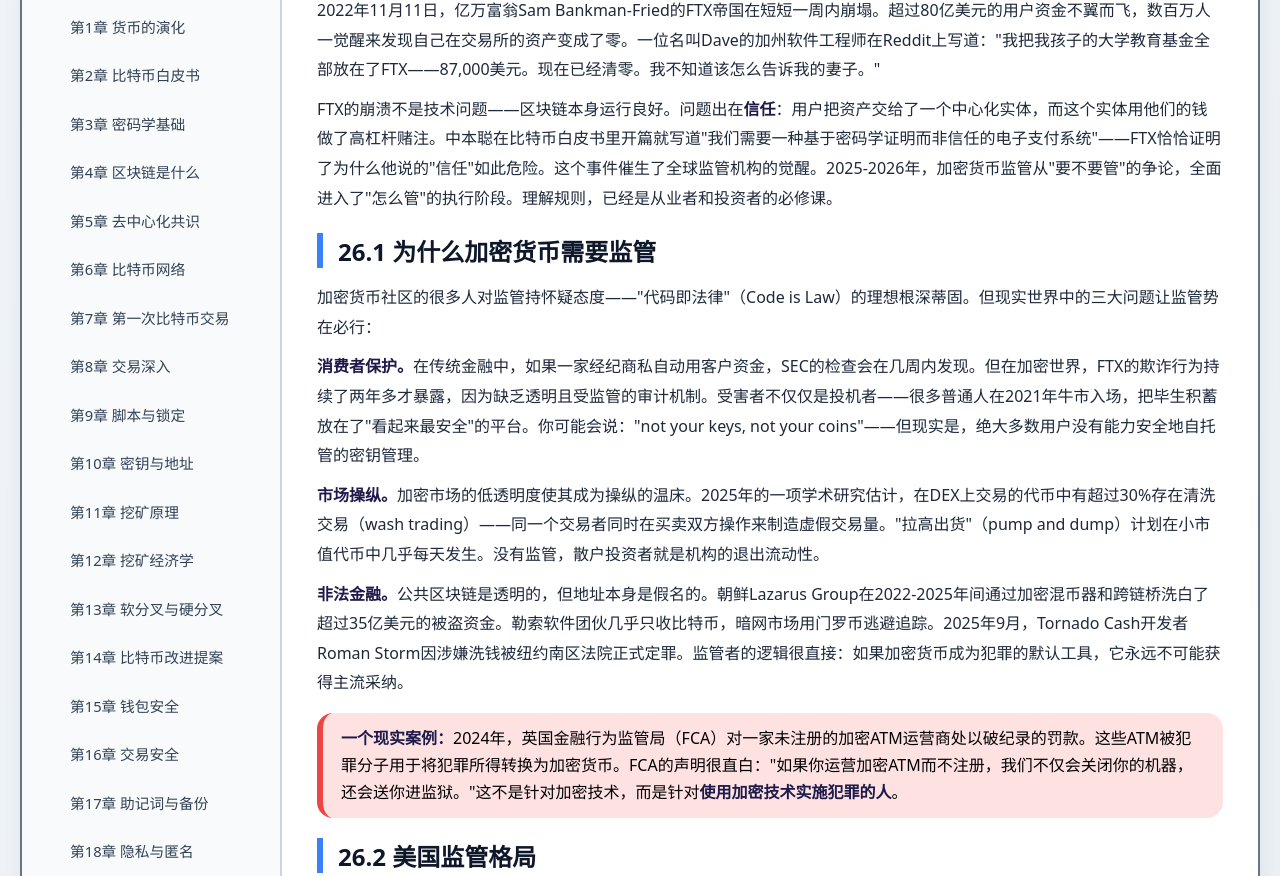
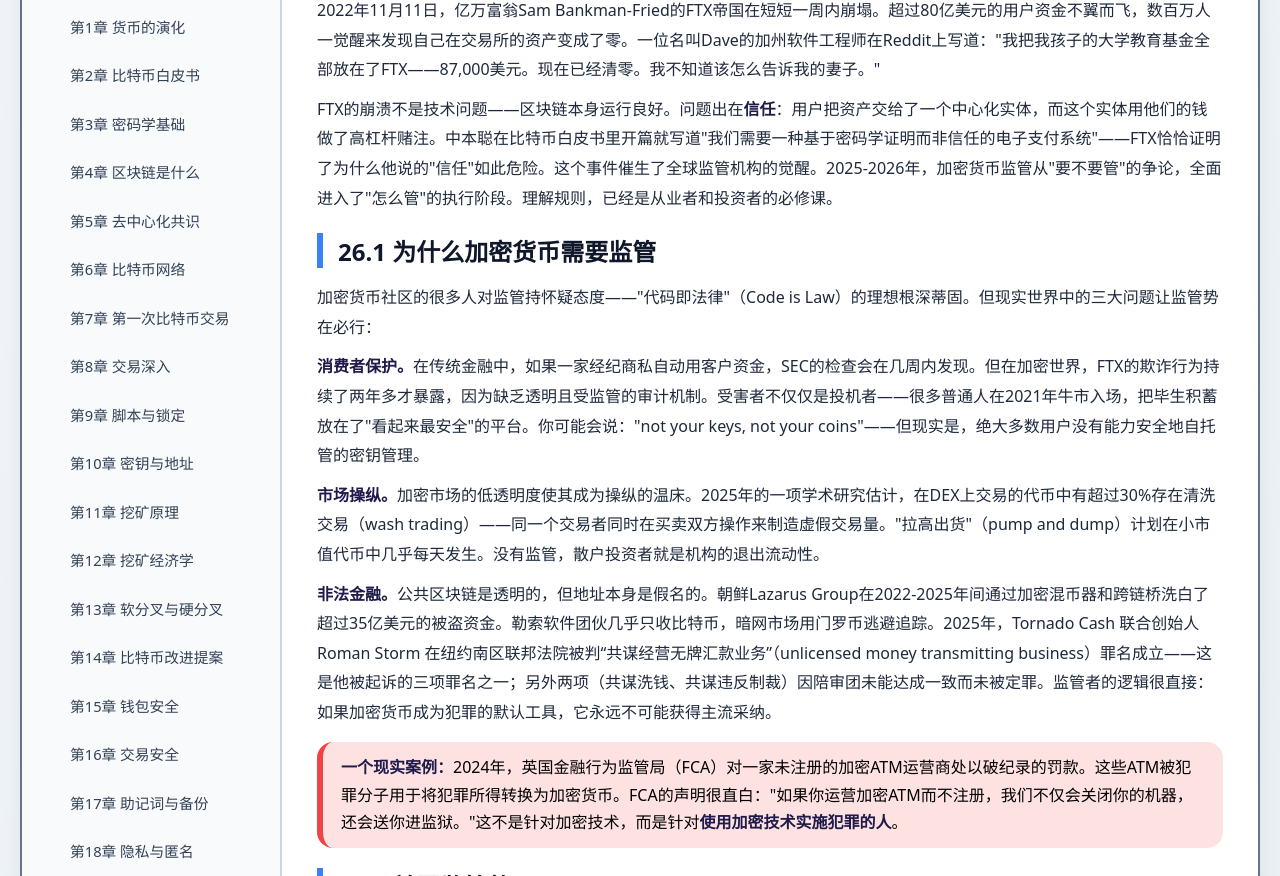
Before and after one commit to 1998x-stack/cryptocurrency-tutorial, a plain HTML site: page 26.html in a window 1280 px wide. Shown: the part 118-994 px from the top of the page. Drawn offline with Linux system fonts and the light colour scheme.

Commit message:
fix(cryptocurrency-tutorial): correct Roman Storm/Tornado Cash conviction charge and date in chapter 26

```diff
--- a/26.html
+++ b/26.html
@@ -59,7 +59,7 @@
 
 <p><strong>市场操纵。</strong>加密市场的低透明度使其成为操纵的温床。2025年的一项学术研究估计，在DEX上交易的代币中有超过30%存在清洗交易（wash trading）——同一个交易者同时在买卖双方操作来制造虚假交易量。"拉高出货"（pump and dump）计划在小市值代币中几乎每天发生。没有监管，散户投资者就是机构的退出流动性。</p>
 
-<p><strong>非法金融。</strong>公共区块链是透明的，但地址本身是假名的。朝鲜Lazarus Group在2022-2025年间通过加密混币器和跨链桥洗白了超过35亿美元的被盗资金。勒索软件团伙几乎只收比特币，暗网市场用门罗币逃避追踪。2025年9月，Tornado Cash开发者Roman Storm因涉嫌洗钱被纽约南区法院正式定罪。监管者的逻辑很直接：如果加密货币成为犯罪的默认工具，它永远不可能获得主流采纳。</p>
+<p><strong>非法金融。</strong>公共区块链是透明的，但地址本身是假名的。朝鲜Lazarus Group在2022-2025年间通过加密混币器和跨链桥洗白了超过35亿美元的被盗资金。勒索软件团伙几乎只收比特币，暗网市场用门罗币逃避追踪。2025年，Tornado Cash 联合创始人 Roman Storm 在纽约南区联邦法院被判“共谋经营无牌汇款业务”（unlicensed money transmitting business）罪名成立——这是他被起诉的三项罪名之一；另外两项（共谋洗钱、共谋违反制裁）因陪审团未能达成一致而未被定罪。监管者的逻辑很直接：如果加密货币成为犯罪的默认工具，它永远不可能获得主流采纳。</p>
 
 <div class="warning">
 <strong>一个现实案例：</strong>2024年，英国金融行为监管局（FCA）对一家未注册的加密ATM运营商处以破纪录的罚款。这些ATM被犯罪分子用于将犯罪所得转换为加密货币。FCA的声明很直白："如果你运营加密ATM而不注册，我们不仅会关闭你的机器，还会送你进监狱。"这不是针对加密技术，而是针对<strong>使用加密技术实施犯罪的人</strong>。
```
